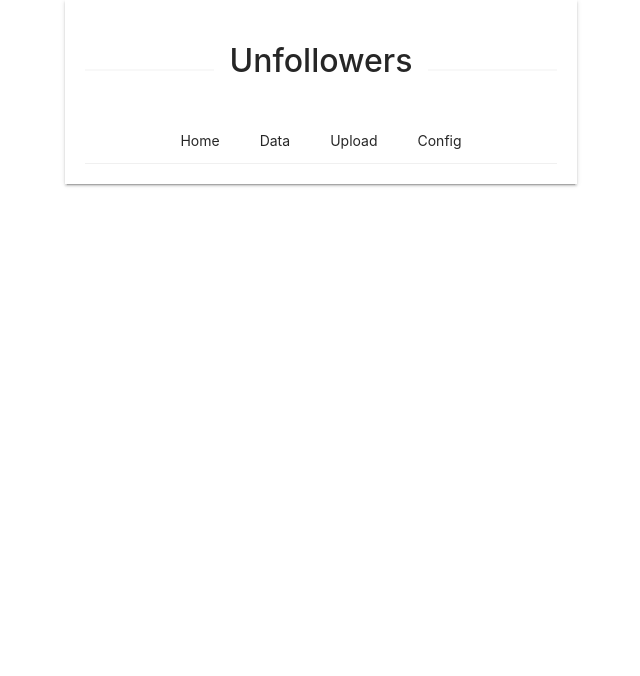
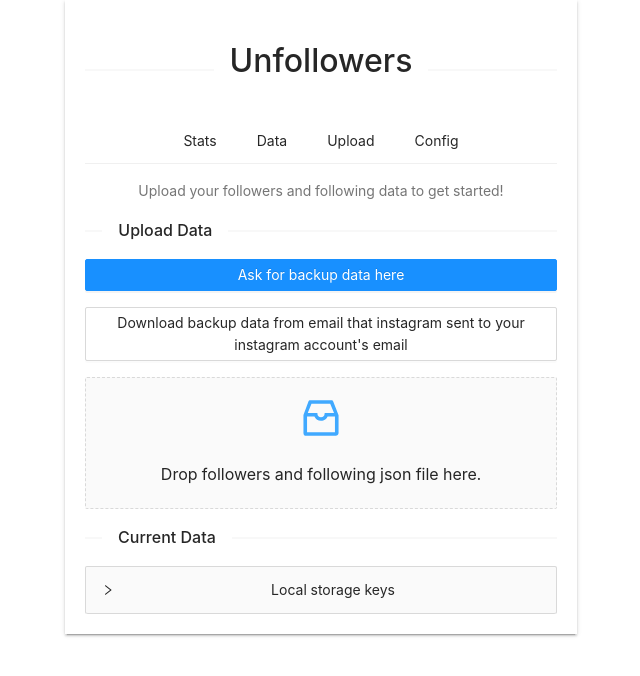
Before and after one commit to argaghulamahmad/unfollowers, a React (Create React App) app: page / in a window 1280 px wide. Shown: the top 676 px of the page, without its empty margins (319-959 px from the left). Built offline with nearby package versions, Linux system fonts and the light colour scheme.

Commit message:
revamp nav

```diff
--- a/src/App.js
+++ b/src/App.js
@@ -5,6 +5,7 @@ import {Divider, Menu, Space} from "antd";
 import Data from "./components/Data";
 import Uploader from './components/Uploader';
 import Config from "./components/Config";
+import Stats from "./components/Stats";
 
 function App() {
     return (
@@ -22,11 +23,11 @@ function App() {
                                 display: 'flex',
                                 justifyContent: 'center'
                             }} mode="horizontal">
-                                <Menu.Item key="home">
-                                    <Link to="/">Home</Link>
+                                <Menu.Item key="stats">
+                                    <Link to="/stats">Stats</Link>
                                 </Menu.Item>
                                 <Menu.Item key="data">
-                                    <Link to="/data">Data</Link>
+                                    <Link to="/">Data</Link>
                                 </Menu.Item>
                                 <Menu.Item key="uploadFile">
                                     <Link to="/upload">Upload</Link>
@@ -37,7 +38,10 @@ function App() {
                             </Menu>
 
                             <Switch>
-                                <Route exact path="/data">
+                                <Route exact path="/stats">
+                                    <Stats/>
+                                </Route>
+                                <Route exact path="/">
                                     <Data/>
                                 </Route>
                                 <Route exact path="/upload">
--- a/src/components/Stats.js
+++ b/src/components/Stats.js
@@ -1,11 +1,11 @@
 import {Card, Col, Divider, Row, Space} from "antd";
 
-const getPercentOfProfilesOfMutual = () => {
+/*onst getPercentOfProfilesOfMutual = () => {
     let mutual = JSON.parse(localStorage.getItem('mutualUsernames')) || [];
 
     let percentOfProfilesWithMutual = (profiles.length / mutual.length).toFixed(5);
     return `${percentOfProfilesWithMutual}%`;
-}
+}*/
 
 const getDifferenceBetweenFollowerAndFollowing = () => {
     let followersProfiles = JSON.parse(localStorage.getItem('followerUsernames'));
@@ -47,3 +47,5 @@ const Stats = () => {
         </div>
     )
 }
+
+export default Stats;
```
